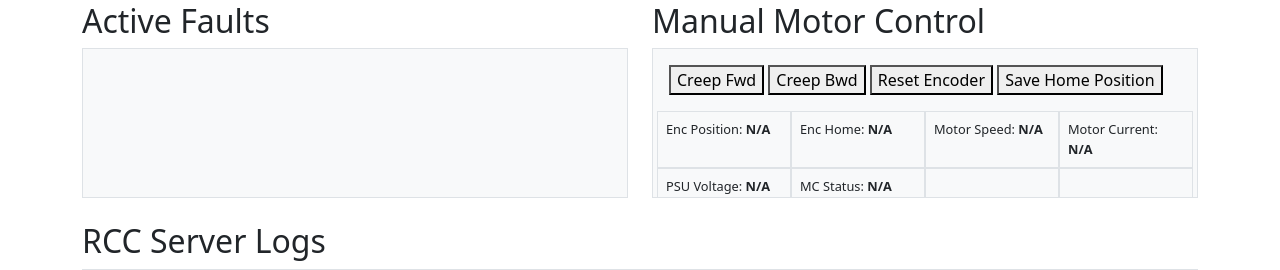
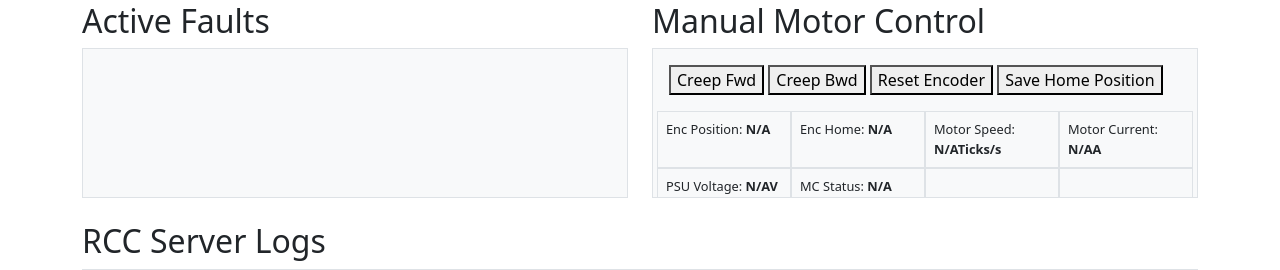
Before and after one commit to Terrier-Ride-Engineering-Club/Ride-Control-Computer, a Python web app: template web/backend/templates/maintenance.html in a window 1280 px wide. Shown: the part 222-492 px from the top of the page. Run offline with Jinja, Linux system fonts and the light colour scheme; the template is opened without the code that fills it, so the values that code supplies are empty.

Commit message:
Update maintenance.html

```diff
--- a/web/backend/templates/maintenance.html
+++ b/web/backend/templates/maintenance.html
@@ -20,11 +20,11 @@
           <div class="row">
             <div class="col-3" style="font-size: 0.8rem; border: 1px solid #dee2e6; padding: 0.5rem;">Enc Position: <span id="encoderPosition"><strong>N/A</strong></span></div>
             <div class="col-3" style="font-size: 0.8rem; border: 1px solid #dee2e6; padding: 0.5rem;">Enc Home: <span id="encoderHomePosition"><strong>N/A</strong></span></div>
-            <div class="col-3" style="font-size: 0.8rem; border: 1px solid #dee2e6; padding: 0.5rem;">Motor Speed: <span id="motorSpeed"><strong>N/A</strong></span></div>
-            <div class="col-3" style="font-size: 0.8rem; border: 1px solid #dee2e6; padding: 0.5rem;">Motor Current: <span id="motorCurrent"><strong>N/A</strong></span></div>
+            <div class="col-3" style="font-size: 0.8rem; border: 1px solid #dee2e6; padding: 0.5rem;">Motor Speed: <span id="motorSpeed"><strong>N/A</strong></span><span><strong>Ticks/s</strong></span></div>
+            <div class="col-3" style="font-size: 0.8rem; border: 1px solid #dee2e6; padding: 0.5rem;">Motor Current: <span id="motorCurrent"><strong>N/A</strong></span><span><strong>A</strong></span></div>
           </div>
           <div class="row">
-            <div class="col-3" style="font-size: 0.8rem; border: 1px solid #dee2e6; padding: 0.5rem;">PSU Voltage: <span id="powerSupplyVoltage"><strong>N/A</strong></span></div>
+            <div class="col-3" style="font-size: 0.8rem; border: 1px solid #dee2e6; padding: 0.5rem;">PSU Voltage: <span id="powerSupplyVoltage"><strong>N/A</strong></span><span><strong>V</strong></span></div>
             <div class="col-3" style="font-size: 0.8rem; border: 1px solid #dee2e6; padding: 0.5rem;">MC Status: <span id="motorControllerStatus"><strong>N/A</strong></span></div>
             <div class="col-3" style="font-size: 0.8rem; border: 1px solid #dee2e6; padding: 0.5rem;"></div>
             <div class="col-3" style="font-size: 0.8rem; border: 1px solid #dee2e6; padding: 0.5rem;"></div>
```
